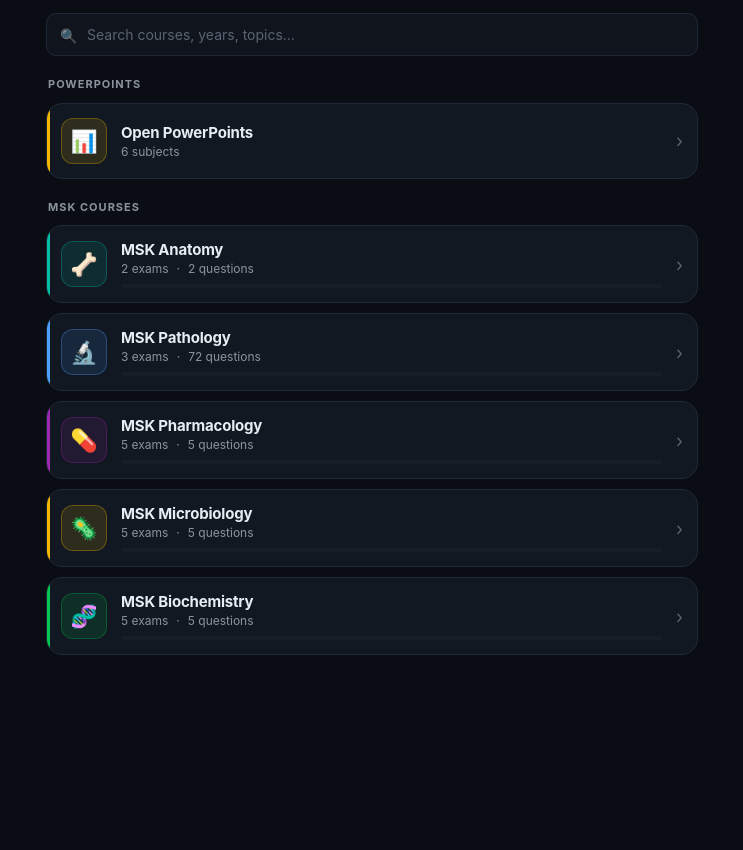
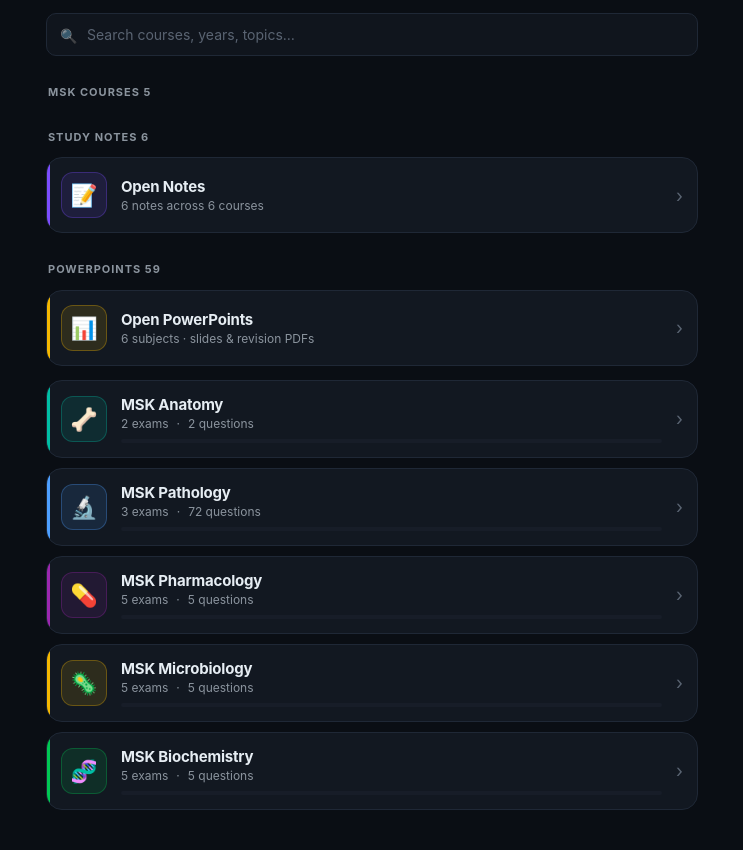
Before and after one commit to sigmamike88-sketch/MSK-PC-1, a plain HTML site: page index.html in a window 1280 px wide. Shown: the part 64-914 px from the top of the page, without its empty margins (268-1011 px from the left). Before the commit the page ends 800 px from the top, so only its background shows below. Drawn offline with Linux system fonts and the light colour scheme.

Commit message:
Patho Exam

```diff
--- a/index.html
+++ b/index.html
@@ -252,7 +252,10 @@
         text-transform: uppercase;
         letter-spacing: 1px;
         color: var(--text-dim);
-        margin: 20px 2px 10px;
+        margin: 28px 2px 12px;
+      }
+      .list + .list {
+        margin-top: 14px;
       }
 
       .list {
@@ -841,7 +844,47 @@
 
       /* ---------- NOTES_DATA ---------- */
       const NOTES_DATA = [
-        // Add notes here later
+        {
+          subject: "MSK Anatomy",
+          title: "MSK Anatomy — Notes",
+          file: "",
+          icon: "🦴",
+          placeholder: true,
+        },
+        {
+          subject: "MSK Physiology",
+          title: "MSK Physiology — Notes",
+          file: "",
+          icon: "💪",
+          placeholder: true,
+        },
+        {
+          subject: "MSK Pathology",
+          title: "Skin Pathology — Dr. Doc Tutorial",
+          file: "Notes/Pathology MSK Note.pdf",
+          icon: "🔬",
+        },
+        {
+          subject: "MSK Pharmacology",
+          title: "MSK Pharmacology — Notes",
+          file: "",
+          icon: "💊",
+          placeholder: true,
+        },
+        {
+          subject: "MSK Microbiology",
+          title: "MSK Microbiology — Notes",
+          file: "",
+          icon: "🦠",
+          placeholder: true,
+        },
+        {
+          subject: "MSK Biochemistry",
+          title: "MSK Biochemistry — Notes",
+          file: "",
+          icon: "🧬",
+          placeholder: true,
+        },
       ];
 
       /* ---------- PPTS_DATA — Musculo PPTs ---------- */
@@ -2953,28 +2996,14 @@
                           <div class="logo-sub">Past Year Exams</div>
                         </div>
                         <div class="topbar-spacer"></div>
-                        <a class="icon-btn" href="${TELEGRAM_URL}" target="_blank" rel="noopener" title="Telegram">✈️</a>
-                        <button class="icon-btn" id="navNotes" title="Notes">📝</button>
-                        <button class="icon-btn" id="navPpts" title="PowerPoints">📊</button>
-                        <button class="icon-btn" id="navBookmarks" title="Bookmarks">⭐</button>
-                        <div class="avatar">MSK</div>
+                               <a class="icon-btn" href="${TELEGRAM_URL}" target="_blank" rel="noopener" title="Telegram">✈️</a>
+        <button class="icon-btn" id="navBookmarks" title="Bookmarks">⭐</button>
+        <div class="avatar">MSK</div>
                       </div>
                     `;
       }
       function bindTopbar() {
-        const n = document.getElementById("navNotes");
-        const p = document.getElementById("navPpts");
         const b = document.getElementById("navBookmarks");
-        if (n)
-          n.onclick = () => {
-            state.view = "notes";
-            render();
-          };
-        if (p)
-          p.onclick = () => {
-            state.view = "ppts";
-            render();
-          };
         if (b)
           b.onclick = () => {
             state.view = "bookmarks";
@@ -3013,22 +3042,45 @@
         const app = document.getElementById("app");
         app.innerHTML = `
                           ${topbar()}
-                      <div class="wrap">
+                                            <div class="wrap">
                         <div class="search-wrap">
                           <input id="searchInput" type="text" placeholder="Search courses, years, topics…" value="${escapeHtml(state.search)}" />
                         </div>
 
+                        <div class="section-title">MSK Courses <span class="count-badge">${courses.length}</span></div>
+
+                        ${
+                          NOTES_DATA.length
+                            ? `
+                                                  <div class="section-title">Study Notes <span class="count-badge">${NOTES_DATA.length}</span></div>
+                        <div class="list">
+                          <button class="course-card" id="quickNotes"
+                            style="--course-color:#7c4dff;--course-color-2:#4d9fff;--course-bg:rgba(124,77,255,0.12);--course-border:rgba(124,77,255,0.3);">
+                            <div class="course-thumb">📝</div>
+                            <div class="course-info">
+                              <div class="course-name">Open Notes</div>
+                              <div class="course-meta"><span>${NOTES_DATA.length ? `${NOTES_DATA.length} notes across ${new Set(NOTES_DATA.map((n) => n.subject)).size} courses` : "No notes yet — add them later"}</span></div>
+                            </div>
+                            <div class="course-arrow">›</div>
+                          </button>
+                        </div>
+                        `
+                            : `
+                          <div class="section-title">Study Notes <span class="count-badge">0</span></div>
+                        `
+                        }
+
                         ${
                           PPTS_DATA.length
                             ? `
-                          <div class="section-title">PowerPoints</div>
+                          <div class="section-title">PowerPoints <span class="count-badge">${PPTS_DATA.reduce((s, sub) => s + sub.teachers.reduce((t, te) => t + te.files.length, 0), 0)}</span></div>
                           <div class="list">
                             <button class="course-card" id="quickPpts"
                               style="--course-color:#f5b800;--course-color-2:#ff6d00;--course-bg:rgba(245,184,0,0.12);--course-border:rgba(245,184,0,0.3);">
                               <div class="course-thumb">📊</div>
                               <div class="course-info">
                                 <div class="course-name">Open PowerPoints</div>
-                                <div class="course-meta"><span>${PPTS_DATA.length} subjects</span></div>
+                                <div class="course-meta"><span>${PPTS_DATA.length} subjects · slides & revision PDFs</span></div>
                               </div>
                               <div class="course-arrow">›</div>
                             </button>
@@ -3037,26 +3089,6 @@
                             : ""
                         }
 
-                        ${
-                          NOTES_DATA.length
-                            ? `
-                          <div class="section-title">Notes</div>
-                          <div class="list">
-                            <button class="course-card" id="quickNotes"
-                              style="--course-color:#7c4dff;--course-color-2:#4d9fff;--course-bg:rgba(124,77,255,0.12);--course-border:rgba(124,77,255,0.3);">
-                              <div class="course-thumb">📝</div>
-                              <div class="course-info">
-                                <div class="course-name">Open Notes</div>
-                                <div class="course-meta"><span>${NOTES_DATA.length} notes</span></div>
-                              </div>
-                              <div class="course-arrow">›</div>
-                            </button>
-                          </div>
-                        `
-                            : ""
-                        }
-
-                        <div class="section-title">MSK Courses</div>
                         <div class="list" id="courseList"></div>
                       </div>
                     `;
@@ -3512,10 +3544,18 @@
       /* ---------- NOTES VIEW ---------- */
       function renderNotesCourses() {
         const subjects = [...new Set(NOTES_DATA.map((n) => n.subject))];
+        const realNotes = NOTES_DATA.filter((n) => !n.placeholder).length;
         const app = document.getElementById("app");
         app.innerHTML = `
                       ${topbar()}
                       <div class="wrap">
+                        <div style="display:flex;align-items:center;gap:10px;margin-bottom:14px;">
+                          <button class="icon-btn" id="backBtn" title="Back">←</button>
+                          <div>
+                            <div style="font-size:16px;font-weight:700;letter-spacing:-0.2px;">Notes</div>
+                            <div style="font-size:11px;color:var(--text-dim);">${realNotes} note${realNotes === 1 ? "" : "s"} available</div>
+                          </div>
+                        </div>
                         <div class="crumbs">
                           <span class="crumb link" id="crumbHome">Home</span>
                           <span>›</span>
@@ -3526,6 +3566,10 @@
                       </div>
                     `;
         bindTopbar();
+        document.getElementById("backBtn").onclick = () => {
+          state.view = "courses";
+          render();
+        };
         document.getElementById("crumbHome").onclick = () => {
           state.view = "courses";
           render();
@@ -3576,6 +3620,13 @@
         app.innerHTML = `
                       ${topbar()}
                       <div class="wrap">
+                        <div style="display:flex;align-items:center;gap:10px;margin-bottom:14px;">
+                          <button class="icon-btn" id="backBtn" title="Back">←</button>
+                          <div>
+                            <div style="font-size:16px;font-weight:700;letter-spacing:-0.2px;">${escapeHtml(sub)}</div>
+                            <div style="font-size:11px;color:var(--text-dim);">Notes</div>
+                          </div>
+                        </div>
                         <div class="crumbs">
                           <span class="crumb link" id="crumbNotes">Notes</span>
                           <span>›</span>
@@ -3586,13 +3637,29 @@
                       </div>
                     `;
         bindTopbar();
+        document.getElementById("backBtn").onclick = () => {
+          state.view = "notes";
+          render();
+        };
         document.getElementById("crumbNotes").onclick = () => {
           state.view = "notes";
           render();
         };
 
         const list = document.getElementById("noteList");
-        notes.forEach((n) => {
+        const realNotes = notes.filter((n) => !n.placeholder);
+
+        if (!realNotes.length) {
+          list.innerHTML = `
+                        <div class="empty-state">
+                          <div class="emoji">📝</div>
+                          <div class="title">Notes coming soon</div>
+                          <div class="sub">Check back later — notes for this subject will be added soon.</div>
+                        </div>`;
+          return;
+        }
+
+        realNotes.forEach((n) => {
           const a = document.createElement("a");
           a.className = "course-card";
           a.href = n.file;
```
Also changed, not shown: 1 other file.
